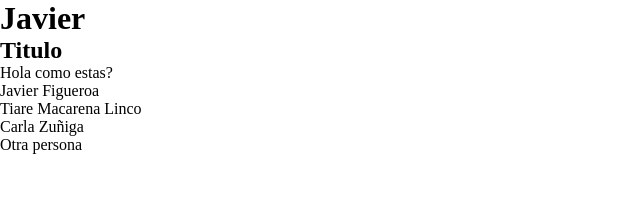
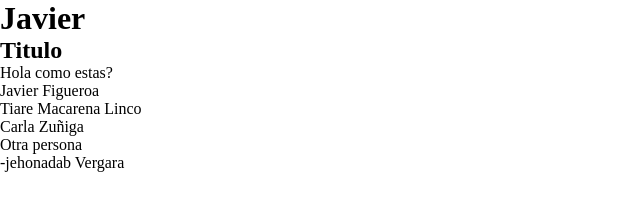
Before and after one commit to javiernfigueroa/git-colaborativo, a plain HTML site: page index.html in a window 1280 px wide. Shown: the whole page, without its empty margins (0-640 px from the left). Drawn offline with Linux system fonts and the light colour scheme.

Commit message:
fix/name se agrega mi nombre

```diff
--- a/index.html
+++ b/index.html
@@ -15,6 +15,7 @@
       <p>Tiare Macarena Linco</p>
       <p>Carla Zuñiga</p>
       <p>Otra persona</p>
+      <p>-jehonadab Vergara</p>
     </main>
   </body>
 </html>
```
